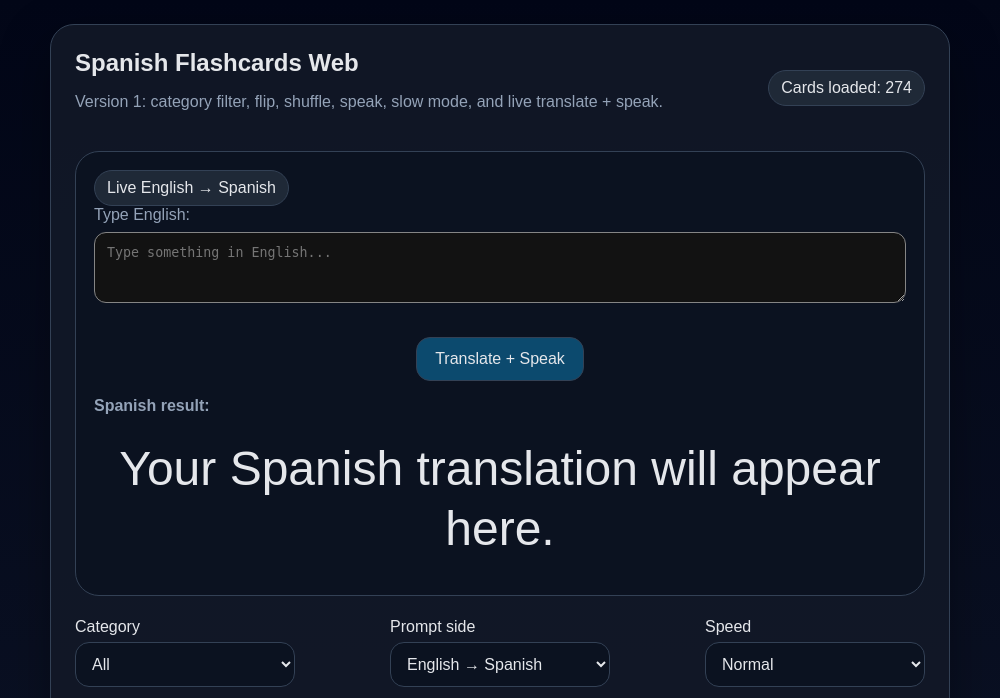
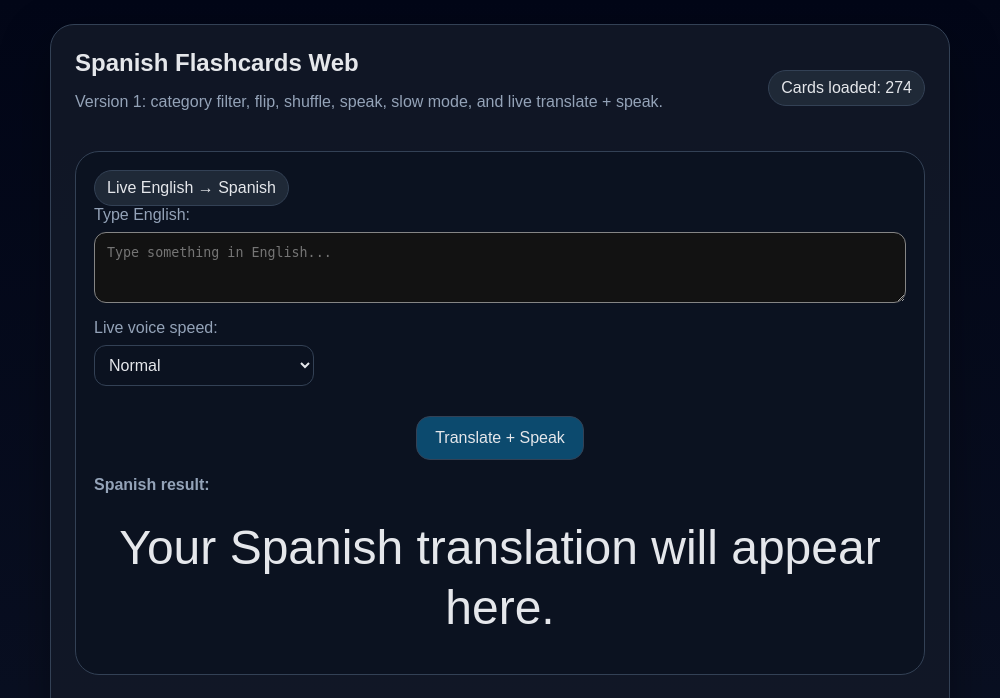
Before and after one commit to terryprice1247/spanish-flashcards-voice, a FastAPI app: page / in a window 1280 px wide. Shown: the top 698 px of the page, without its empty margins (140-1140 px from the left). Run offline with FastAPI, Linux system fonts and the light colour scheme.

Commit message:
spanish - 4-1 - upgrade - pt 3 slow it the fuck down

```diff
--- a/templates/index.html
+++ b/templates/index.html
@@ -31,6 +31,17 @@
           placeholder="Type something in English..."
           style="width:100%; padding:12px; border-radius:12px; margin-bottom:12px;"
         ></textarea>
+
+        <label for="liveSpeedSelect" class="muted" style="display:block; margin-bottom:8px;">
+          Live voice speed:
+        </label>
+        <select
+          id="liveSpeedSelect"
+          style="width:220px; padding:10px; border-radius:12px; margin-bottom:12px;"
+        >
+          <option value="normal">Normal</option>
+          <option value="slow">Slow</option>
+        </select>
 
         <div class="button-row secondary">
           <button id="translateSpeakBtn" type="button">Translate + Speak</button>
@@ -106,6 +117,7 @@
     const categorySelect = document.getElementById('categorySelect');
     const promptSideSelect = document.getElementById('promptSideSelect');
     const speedSelect = document.getElementById('speedSelect');
+    const liveSpeedSelect = document.getElementById('liveSpeedSelect');
     const cardText = document.getElementById('cardText');
     const progressText = document.getElementById('progressText');
     const categoryBadge = document.getElementById('categoryBadge');
@@ -242,7 +254,7 @@
 
     async function translateAndSpeakLive() {
       const englishText = liveEnglishInput.value.trim();
-      const speed = speedSelect.value;
+      const speed = liveSpeedSelect.value;
 
       if (!englishText) {
         statusText.textContent = 'Type some English text first.';
```
